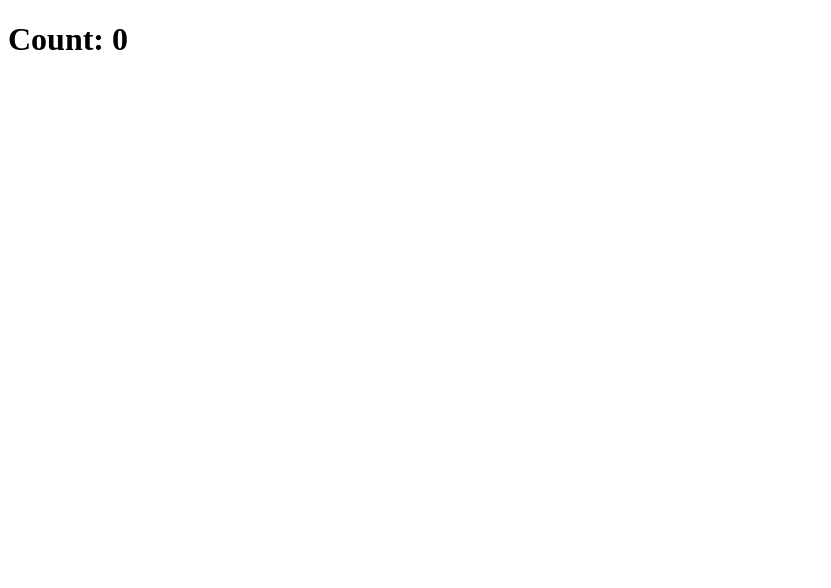
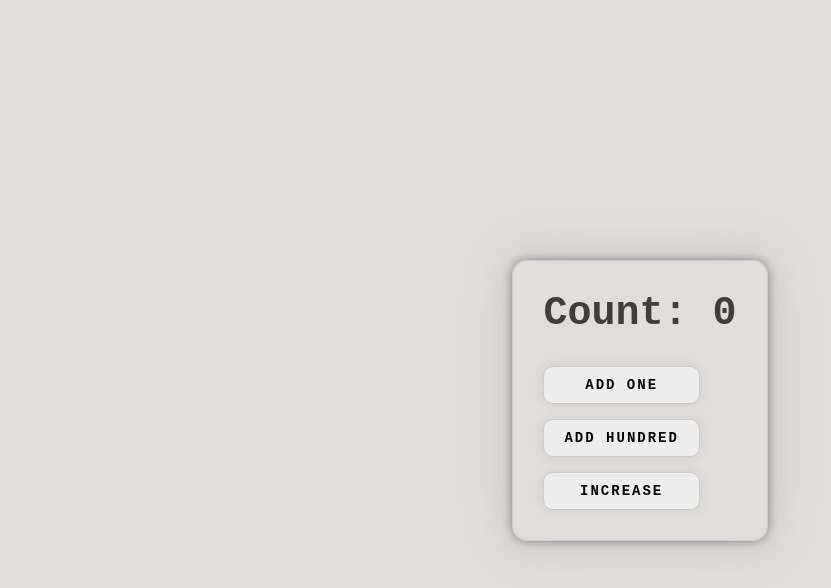
Before and after one commit to mate-academy/react_counter, a React (Create React App) app: page / in a window 1280 px wide. Shown: the top 588 px of the page, without its empty margins (0-831 px from the left). Built offline with nearby package versions, Linux system fonts and the light colour scheme; the HTML template or start-up script is replaced by a standard one.

Commit message:
solution

```diff
--- a/src/App.scss
+++ b/src/App.scss
@@ -1 +1,73 @@
-// styles go here
+* {
+  box-sizing: border-box;
+  margin: 0;
+  padding: 0;
+}
+
+.App {
+  font-family: "Courier New", "Courier", monospace;
+  font-size: 20px;
+  color: #413d3d;
+  width: 100vw;
+  height: 100vh;
+  display: flex;
+  justify-content: center;
+  align-items: center;
+  background-color: #ccc5bd94;
+}
+
+.wrapper {
+  width: max-content;
+  height: max-content;
+  padding: 30px;
+  border: 1px solid #ccc;
+  border-radius: 15px;
+  box-shadow: 0 0 10px #888,
+    0 0 30px #ccc,
+    0 0 50px #ccc;
+
+  &__title {
+    margin: 0 0 30px;
+  }
+}
+
+.title {
+  display: flex;
+  justify-content: space-between;
+
+  &__count {
+    margin: 0 0 0 25px;
+  }
+}
+
+.buttons-box {
+  width: max-content;
+  display: flex;
+  flex-direction: column;
+  justify-content: space-between;
+
+  &__button {
+    cursor: pointer;
+    font-family: inherit;
+    font-weight: 700;
+    font-size: 14px;
+    text-transform: uppercase;
+    letter-spacing: 2px;
+    padding: 10px 20px;
+    border: 1px solid #ccc;
+    background-color: #eee;
+    border-radius: 10px;
+    box-shadow: 0 0 10px #ccc;
+    transition: all 0.4s linear 0.1s;
+
+    &:hover {
+      color: #eee;
+      border: 1px solid #7e7878;
+      background-color: #7e7878;
+    }
+
+    &:not(:last-child) {
+      margin-bottom: 15px;
+    }
+  }
+}
--- a/src/App.tsx
+++ b/src/App.tsx
@@ -1,16 +1,75 @@
 import React from 'react';
 import './App.scss';
 
-class App extends React.Component {
-  addOne = () => {};
+type Props = {};
 
-  add100 = () => {};
+type State = {
+  count: number;
+};
 
-  increase = () => {};
+class App extends React.Component<Props, State> {
+  state = {
+    count: 0,
+  };
+
+  addOne = () => {
+    this.setState((state) => ({
+      count: state.count + 1,
+    }));
+  };
+
+  add100 = () => {
+    this.setState((state) => ({
+      count: state.count + 100,
+    }));
+  };
+
+  increase = () => {
+    const { count } = this.state;
+
+    this.addOne();
+    if (count % 5 === 0 && count !== 0) {
+      this.add100();
+    }
+  };
 
   render() {
+    const { count } = this.state;
+
     return (
-      <h1>Count: 0</h1>
+      <div className="App">
+        <div className="wrapper">
+          <h1 className="title wrapper__title">
+            Count:
+            <span className="title__count">
+              {count}
+            </span>
+          </h1>
+          <div className="buttons-box wrapper__buttons-box">
+            <button
+              type="button"
+              className="buttons-box__button"
+              onClick={this.addOne}
+            >
+              add one
+            </button>
+            <button
+              type="button"
+              className="buttons-box__button"
+              onClick={this.add100}
+            >
+              add hundred
+            </button>
+            <button
+              type="button"
+              className="buttons-box__button"
+              onClick={this.increase}
+            >
+              increase
+            </button>
+          </div>
+        </div>
+      </div>
     );
   }
 }
```
Also changed, not shown: package.json (line endings or trailing spaces), 1 other file (tests, documents, lock files or other folders).
